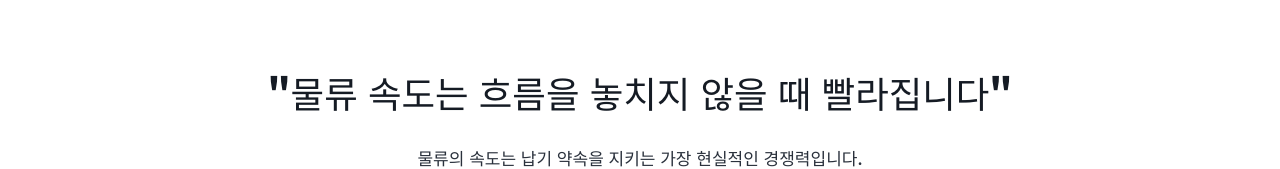
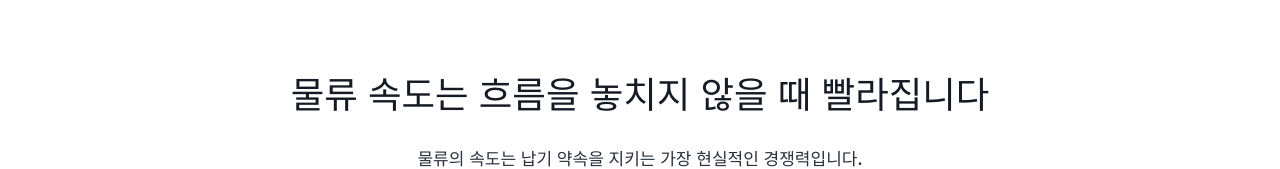
Before and after one commit to hosooregai-netizen/koreaindustryAI, a Next.js app: page /industries/logistics in a window 1280 px wide. Shown: the part 618-787 px from the top of the page. Built offline with nearby package versions, Linux system fonts and the light colour scheme.

Commit message:
Remove quotes from industry insight titles

```diff
--- a/app/industries/construction/page.tsx
+++ b/app/industries/construction/page.tsx
@@ -44,7 +44,7 @@ const overviewCards = [
 ] as const;
 
 const insightSection = {
-  title: '"현장 실행력은 문서가 이어질 때 높아집니다"',
+  title: "현장 실행력은 문서가 이어질 때 높아집니다",
   image: "/assets/industrial-ai-hero.png",
   imageAlt: "AI-Core가 건설 현장 문서와 운영 데이터를 연결하는 업무 구조 화면",
 } as const;
--- a/app/industries/finance/page.tsx
+++ b/app/industries/finance/page.tsx
@@ -44,7 +44,7 @@ const overviewCards = [
 ] as const;
 
 const insightSection = {
-  title: '"금융 업무는 검토와 보고가 이어질 때 빨라집니다"',
+  title: "금융 업무는 검토와 보고가 이어질 때 빨라집니다",
   image: "/assets/industrial-ai-hero.png",
   imageAlt: "AI-Core가 금융 검토와 보고 데이터를 연결하는 업무 구조 화면",
 } as const;
--- a/app/industries/logistics/page.tsx
+++ b/app/industries/logistics/page.tsx
@@ -44,7 +44,7 @@ const overviewCards = [
 ] as const;
 
 const insightSection = {
-  title: '"물류 속도는 흐름을 놓치지 않을 때 빨라집니다"',
+  title: "물류 속도는 흐름을 놓치지 않을 때 빨라집니다",
   image: "/assets/industrial-ai-hero.png",
   imageAlt: "AI-Core가 물류 운영 데이터를 연결하는 업무 구조 화면",
 } as const;
--- a/app/industries/manufacturing/page.tsx
+++ b/app/industries/manufacturing/page.tsx
@@ -44,7 +44,7 @@ const overviewCards = [
 ] as const;
 
 const insightSection = {
-  title: '"생산 흐름은 연결될 때 빨라집니다"',
+  title: "생산 흐름은 연결될 때 빨라집니다",
   image: "/assets/industrial-ai-hero.png",
   imageAlt: "AI-Core가 제조 운영 데이터를 연결하는 업무 구조 화면",
 } as const;
```
